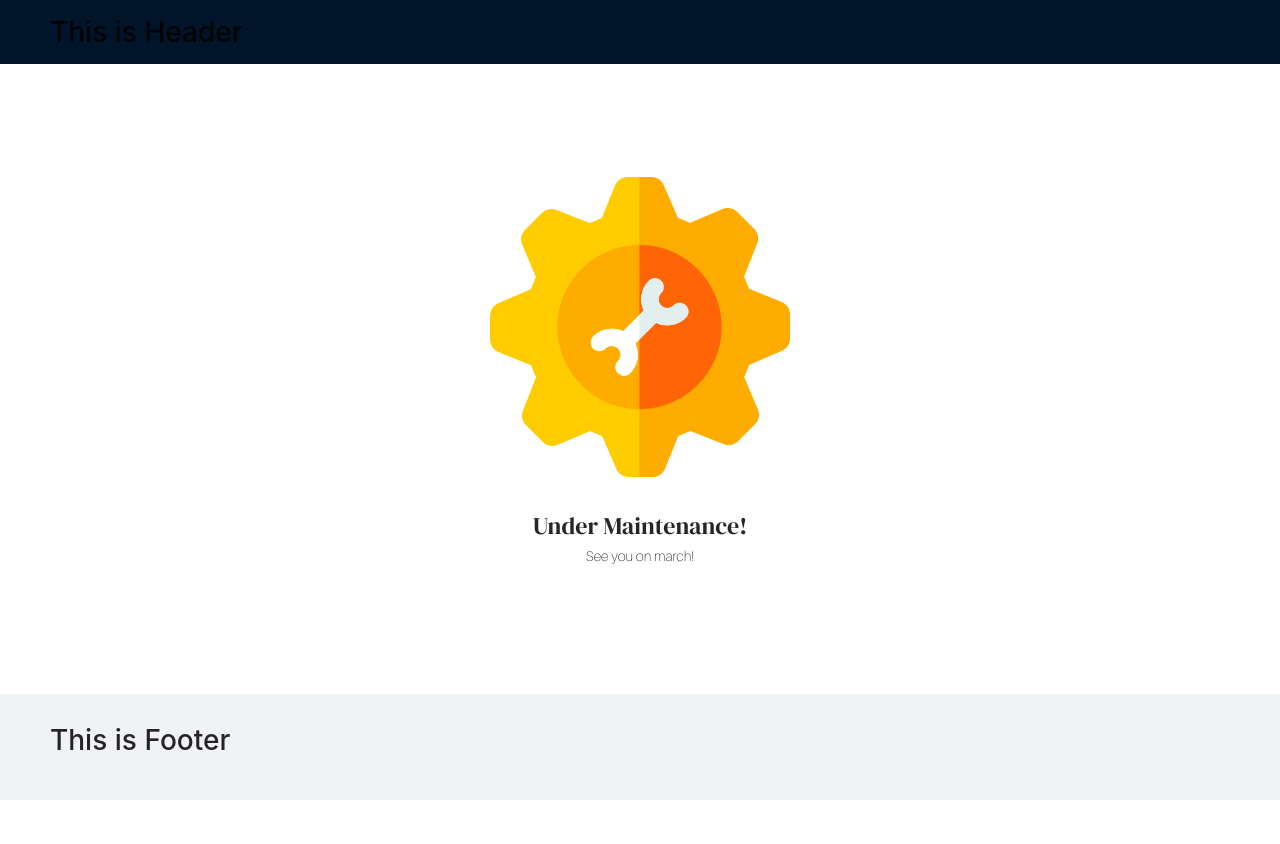
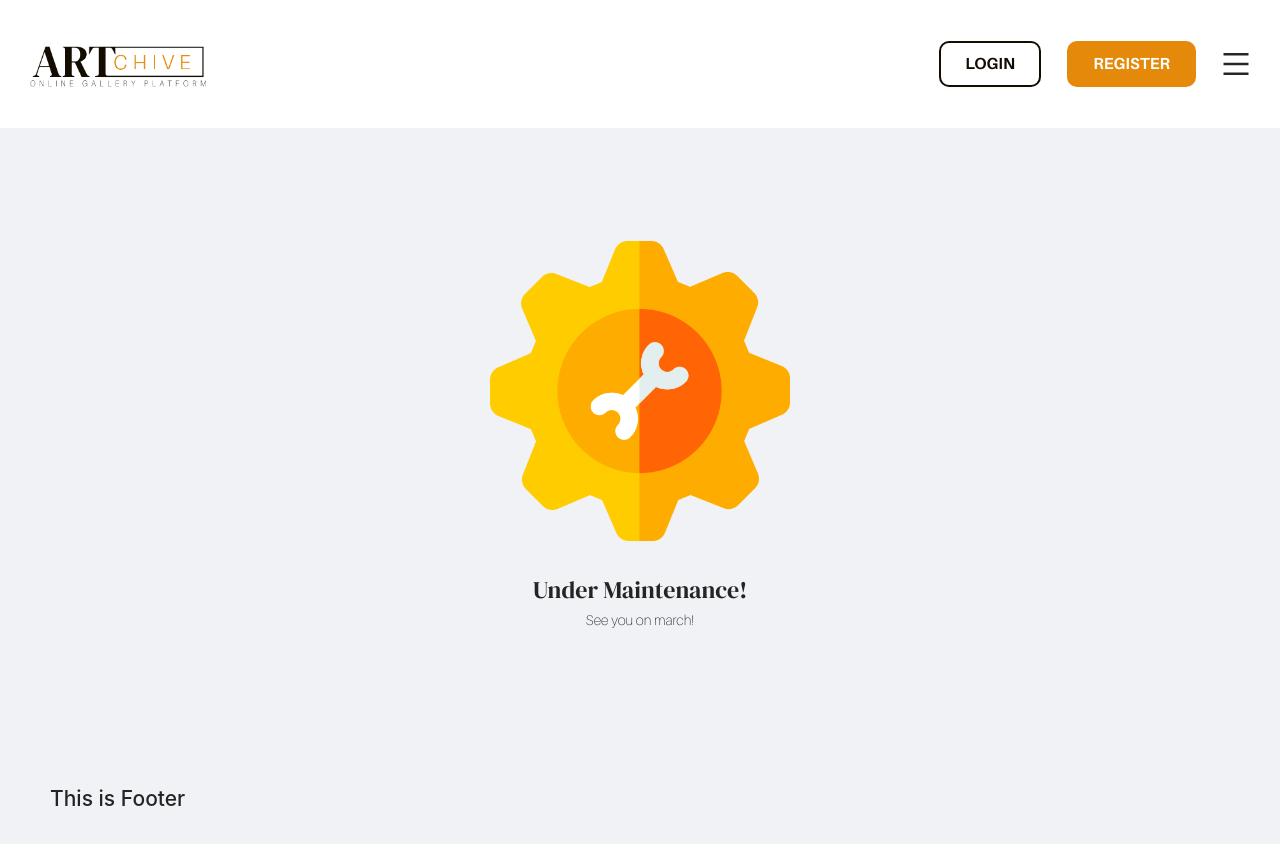
Before and after one commit to YosaRama/Artchive.id-public-, a Next.js app: page / in a window 1280 px wide. Shown: the top 844 px of the page. Before the commit the page ends 800 px from the top, so only its background shows below. Built offline with nearby package versions, Linux system fonts and the light colour scheme.

Commit message:
ADD: Header Design

```diff
--- a/themes/components/container/box-container/index.module.scss
+++ b/themes/components/container/box-container/index.module.scss
@@ -1,11 +1,16 @@
+.section {
+  height: 100%;
+}
+
 .container {
-  max-width: 1280px;
+  height: 100%;
+  max-width: 1280px !important;
   margin: 0 auto;
 }
 
 @media screen and (max-width: 1365px) {
   .container {
-    max-width: calc(100% - 60px);
+    max-width: calc(100% - 60px) !important;
     margin: 0 auto;
   }
 }
--- a/themes/components/layout/header/index.js
+++ b/themes/components/layout/header/index.js
@@ -1,7 +1,45 @@
+// Libs
+import { useState } from "react";
+import Image from "next/image";
+import { Button, Col, Drawer, Layout, Row } from "antd";
+const { Header } = Layout;
+
+// Components
+import PageContainerBox from "themes/components/container/box-container/indes";
+import PageButton from "themes/components/libs/page-button";
+
+// Icons
+import { MenuOutlined } from "@ant-design/icons";
+
+// Styles
+import s from "./index.module.scss";
+
 function PageHeader() {
+  //? ============== Open Menu Drawer ============= ?//
+  const [openMenu, setOpenMenu] = useState(false);
+
+  // * ====================================== * //
+
   return (
     <>
-      <h1>This is Header</h1>
+      <Header className={s.container}>
+        <PageContainerBox>
+          <Row style={{ height: "100%" }} justify="space-between">
+            <Col className={s.logo}>
+              <Image src="/images/logo.png" alt="" layout="fill" objectFit="contain" />
+            </Col>
+            <Col className={s.menu}>
+              <PageButton style={{ marginRight: "26px" }} type="outlined">
+                LOGIN
+              </PageButton>
+              <PageButton style={{ marginRight: "26px" }}>REGISTER</PageButton>
+              <MenuOutlined className={s.hamburger} onClick={() => setOpenMenu(true)} />
+            </Col>
+          </Row>
+        </PageContainerBox>
+      </Header>
+
+      <Drawer onClose={() => setOpenMenu(false)} visible={openMenu}></Drawer>
     </>
   );
 }
--- /dev/null
+++ b/themes/components/layout/header/index.module.scss
@@ -0,0 +1,18 @@
+.container {
+  background: #ffffff !important;
+  padding: 0 !important;
+  height: 128px !important;
+}
+
+.logo {
+  width: 180px;
+  height: 100%;
+}
+
+.menu {
+  display: flex;
+  align-items: center;
+  .hamburger {
+    font-size: 28px;
+  }
+}
--- a/themes/components/layout/index.js
+++ b/themes/components/layout/index.js
@@ -10,15 +10,15 @@ function PageLayout(props) {
   const { children } = props;
   return (
     <>
-      <Header>
+      <Layout>
         <PageHeader />
-      </Header>
         <Content className="page-content" id="frontpage">
           {children}
         </Content>
         <Footer>
           <PageFooter />
         </Footer>
+      </Layout>
     </>
   );
 }
```
Lines whose indentation alone changed are shown as unchanged.
